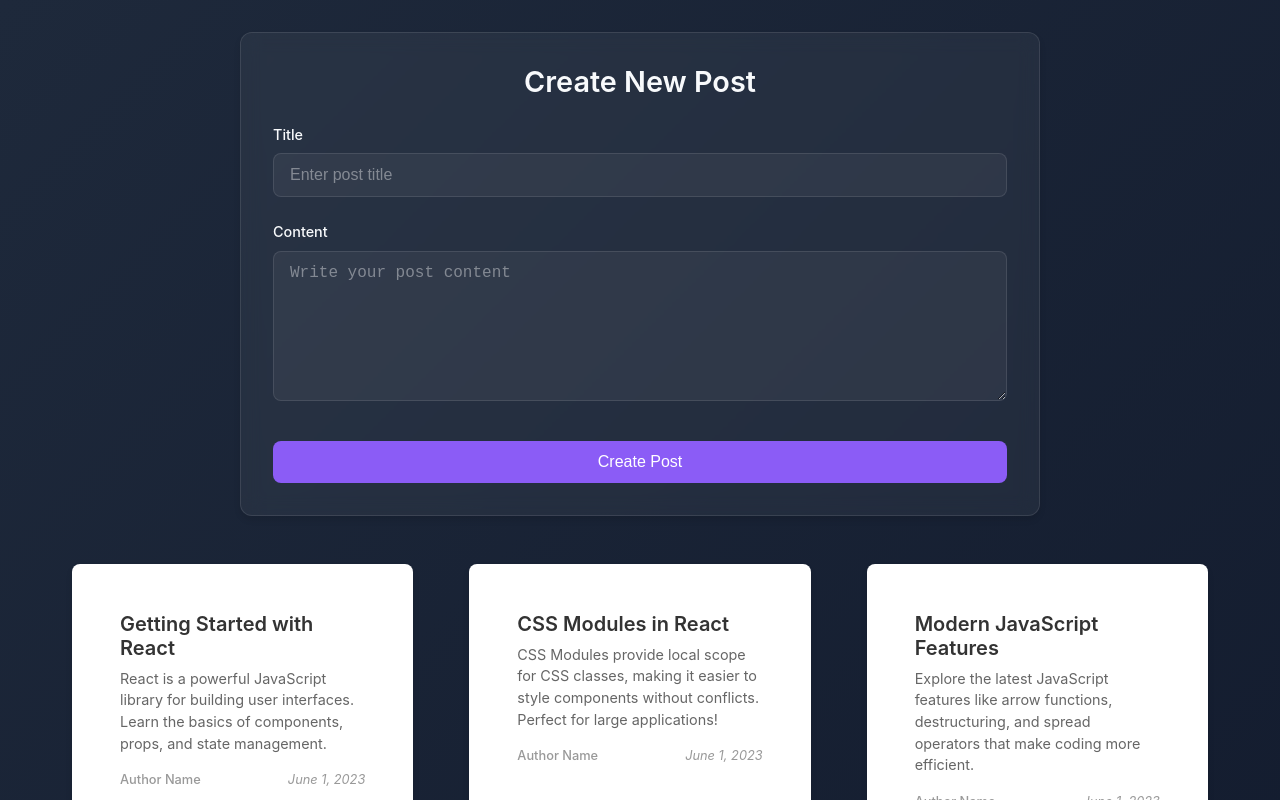
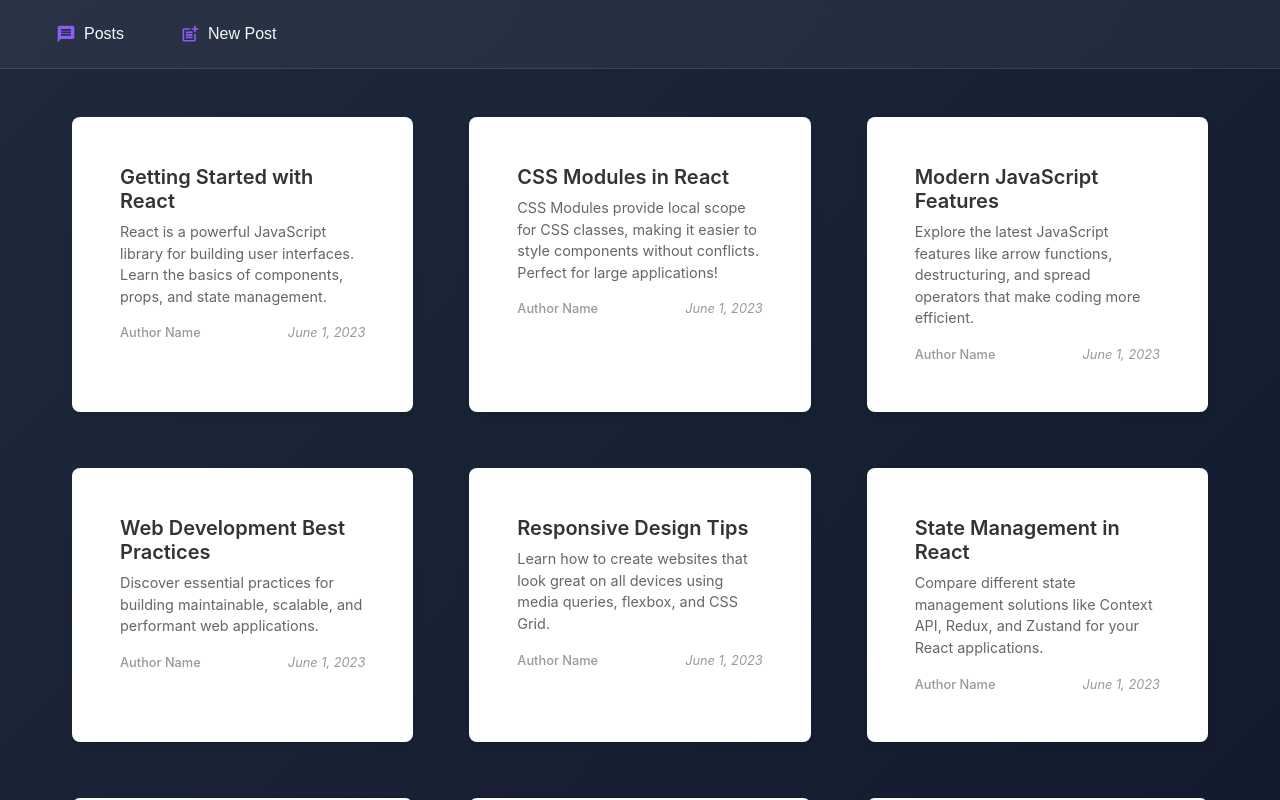
Before and after one commit to MuhammedMagid/NextJsTutorials, a React (Vite) app in the folder 00-react-review/02-postBlog/: page / in a window 1280 px wide. Shown: the top 800 px of the page. Built offline with nearby package versions, Linux system fonts and the light colour scheme.

Commit message:
Header is added with MdMessage, MdPostAdd

```diff
--- /dev/null
+++ b/00-react-review/02-postBlog/components/header.jsx
@@ -0,0 +1,28 @@
+import { MdMessage, MdPostAdd } from 'react-icons/md';
+import styles from './header.module.css';
+
+
+const Header = ({onTogglePosting , onToggleReadingPost}) => {
+
+  return (
+    <header className={styles.header}>
+      <div className={styles.container}>
+        <nav className={styles.nav}>
+
+          <button className={styles.navButton} onClick={onToggleReadingPost}>
+            <MdMessage size={20} />
+            <span>Posts</span>
+          </button>
+
+          <button className={styles.navButton} onClick={onTogglePosting} >
+            <MdPostAdd size={20} />
+            <span>New Post</span>
+          </button>
+
+        </nav>
+      </div>
+    </header>
+  );
+};
+
+export default Header;
--- /dev/null
+++ b/00-react-review/02-postBlog/components/header.module.css
@@ -0,0 +1,107 @@
+.header {
+    background: rgba(255, 255, 255, 0.05);
+    backdrop-filter: blur(10px);
+    border-bottom: 1px solid rgba(255, 255, 255, 0.1);
+    padding: 1rem 2rem;
+    position: sticky;
+    top: 0;
+    z-index: 100;
+}
+
+.container {
+    max-width: 1200px;
+    margin: 0 auto;
+    display: flex;
+    justify-content: space-between;
+    align-items: center;
+}
+
+.logo {
+    display: flex;
+    align-items: center;
+    gap: 0.5rem;
+    color: var(--background-light);
+    font-size: 1.5rem;
+    font-weight: 600;
+    text-decoration: none;
+}
+
+.logo svg {
+    color: var(--accent-color);
+}
+
+.nav {
+    display: flex;
+    align-items: center;
+    gap: 1.5rem;
+}
+
+.navButton {
+    display: flex;
+    align-items: center;
+    gap: 0.5rem;
+    color: var(--background-light);
+    background: none;
+    border: none;
+    padding: 0.5rem 1rem;
+    font-size: 1rem;
+    cursor: pointer;
+    transition: all 0.2s ease-in-out;
+    border-radius: 6px;
+}
+
+.navButton:hover {
+    background: rgba(255, 255, 255, 0.1);
+}
+
+.navButton svg {
+    color: var(--accent-color);
+}
+
+.active {
+    background: rgba(139, 92, 246, 0.1);
+    color: var(--accent-color);
+}
+
+/* Mobile menu button */
+.menuButton {
+    display: none;
+    background: none;
+    border: none;
+    color: var(--background-light);
+    cursor: pointer;
+    padding: 0.5rem;
+}
+
+/* Responsive Design */
+@media (max-width: 768px) {
+    .header {
+        padding: 1rem;
+    }
+
+    .menuButton {
+        display: block;
+    }
+
+    .nav {
+        display: none;
+        position: absolute;
+        top: 100%;
+        left: 0;
+        right: 0;
+        background: rgba(30, 41, 59, 0.95);
+        backdrop-filter: blur(10px);
+        flex-direction: column;
+        padding: 1rem;
+        gap: 1rem;
+    }
+
+    .nav.open {
+        display: flex;
+    }
+
+    .navButton {
+        width: 100%;
+        justify-content: center;
+    }
+}
--- a/00-react-review/02-postBlog/components/postList.jsx
+++ b/00-react-review/02-postBlog/components/postList.jsx
@@ -1,8 +1,14 @@
 import styles from "./postList.module.css"
 import Post from "./post";
+import CreatePost from "./createPost";
 
-const PostList = ()=>{
+
+
+const PostList = ({isPosting, onClose, isReadingPost})=>{
   return(
+     <>
+      {isPosting && <CreatePost onClose={() => onClose()}/>}
+      {isReadingPost&&
       <section className={styles["section"]}>
       <Post title="Getting Started with React" content="React is a powerful JavaScript library for building user interfaces. Learn the basics of components, props, and state management."/>
       <Post title="CSS Modules in React" content="CSS Modules provide local scope for CSS classes, making it easier to style components without conflicts. Perfect for large applications!"/>
@@ -17,6 +23,10 @@ const PostList = ()=>{
       <Post title="TypeScript with React" content="Add type safety to your React applications with TypeScript to catch errors early and improve development experience."/>
       <Post title="Next.js Fundamentals" content="Get started with Next.js, the React framework for production that makes building full-stack web applications a breeze."/>
     </section>
+      }
+
+     </>
+
 
   )
 }
--- a/00-react-review/02-postBlog/package.json
+++ b/00-react-review/02-postBlog/package.json
@@ -10,7 +10,8 @@
   },
   "dependencies": {
     "react": "^18.2.0",
-    "react-dom": "^18.2.0"
+    "react-dom": "^18.2.0",
+    "react-icons": "^5.3.0"
   },
   "devDependencies": {
     "@types/react": "^18.0.17",
--- a/00-react-review/02-postBlog/src/App.jsx
+++ b/00-react-review/02-postBlog/src/App.jsx
@@ -1,10 +1,25 @@
-import CreatePost from "../components/createPost";
 import PostList from "../components/postList";
+import Header from "../components/header";
+import { useState } from "react";
+
 function App() {
+  const [isPosting, setIsPosting] = useState(false);
+  const [isReadingPost, setIsReadingPost] = useState(true);
+
+  const togglePosting = () => {
+    setIsPosting(!isPosting);
+  };
+
+  const toggleReadingPost = () => {
+    setIsReadingPost(!isReadingPost);
+  };
+
   return(
     <>
-    <CreatePost/>
-    <PostList/>
+      <Header onTogglePosting={togglePosting} onToggleReadingPost={toggleReadingPost}/>
+      <main>
+        <PostList isPosting={isPosting} isReadingPost={isReadingPost} onClose={() => setIsPosting(false)}/>
+      </main>
     </>
   )
 }
```
Also changed, not shown: 1 other file (tests, documents, lock files or other folders). Lines whose indentation alone changed are shown as unchanged.
